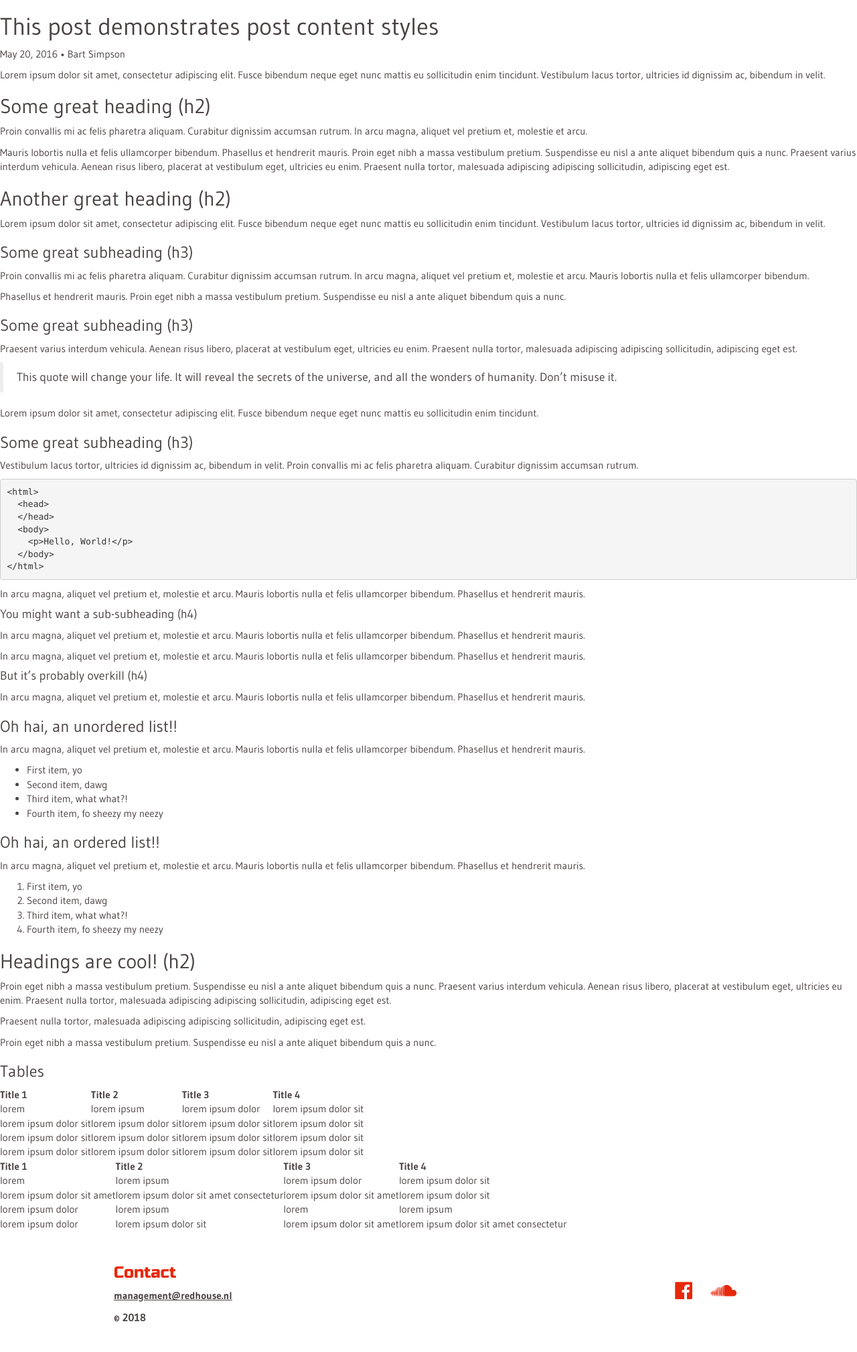
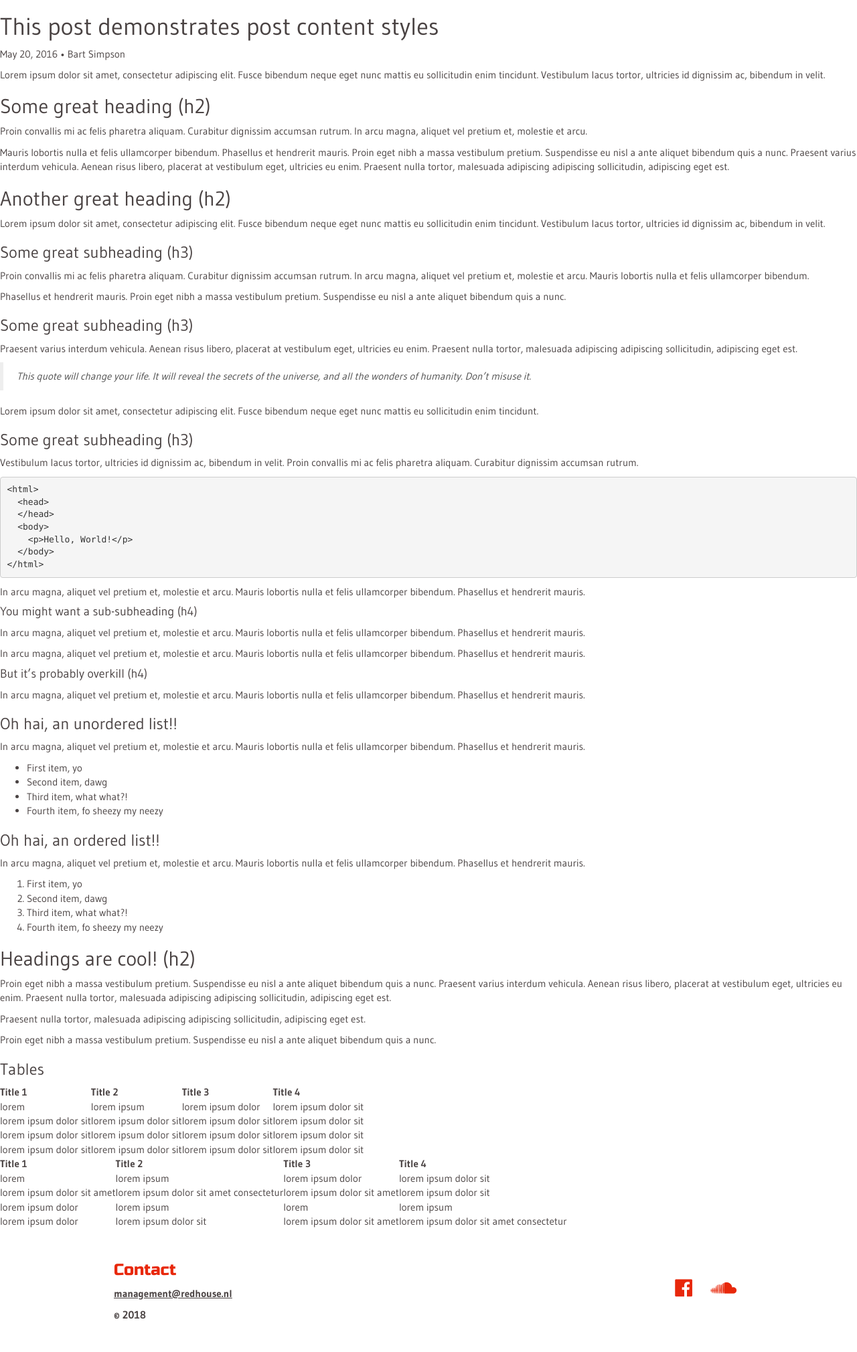
Before and after one commit to redhousestudio/redhousestudio.github.io, a Jekyll site: the page built from _posts/2016-05-20-this-post-demonstrates-post-content-styles.md, in a window 1280 px wide. Shown: the whole page at 67% size. Built offline with Jekyll 4.4.1, drawn with Linux system fonts in a browser that asks for light colours; nearby versions of some CDN libraries.

Commit message:
style blockquote

```diff
--- a/css/style.css
+++ b/css/style.css
@@ -48,6 +48,11 @@ ul.breadcrumb-nav {
 }
 .breadcrumb-nav li a {
   color: #4a4343;
+}
+blockquote{
+    font-size: 15px;
+    color: #505050;
+    font-style: italic;
 }
 @media only screen and (max-width: 767px){
   .site-header {
```
